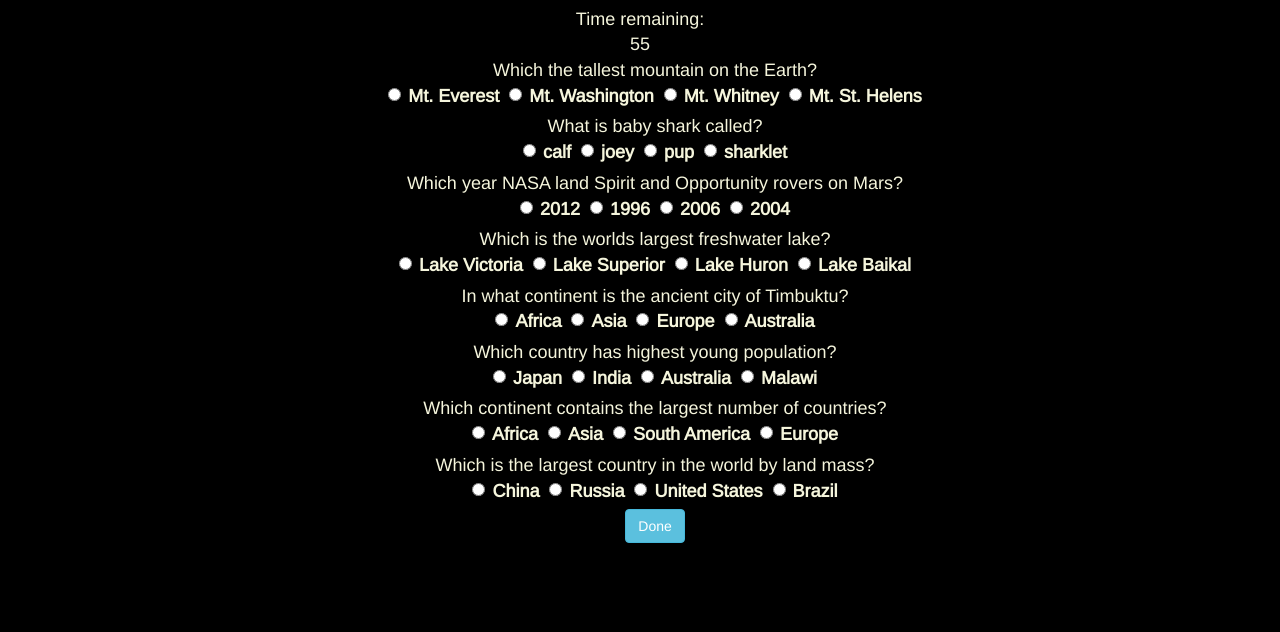
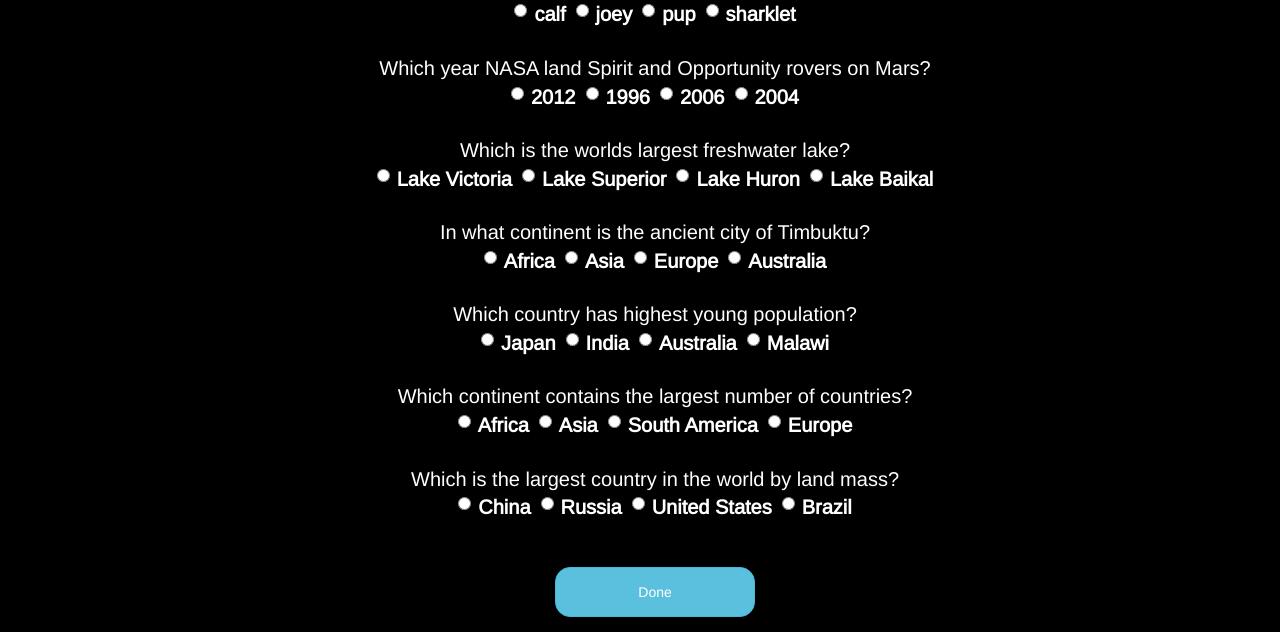
Before and after one commit to chris350/TriviaGame.github.io, a plain HTML site: page main.html in a window 1280 px wide. Shown: the part 297-929 px from the top of the page. Before the commit the page ends 855 px from the top, so only its background shows below. Drawn offline with nearby package versions, Linux system fonts and the light colour scheme; files that its build step writes are made by us from their sources.

Commit message:
updated border style for start and done buttons

```diff
--- a/assests/css/style.css
+++ b/assests/css/style.css
@@ -1,15 +1,24 @@
 body,html{
-    background-color: black;
+    background-color:black;
+    color: white;
     font-family: 'Arimo', sans-serif;
-    color: beige;
-    font-size: 18px;
 }
 .quiz-container{
     margin-left: 400px;
 }
+.timer-header{
+    color: red;
+}
+.question-group,.timer,.timer-header,.statement{
+    font-size: 20px;
+}
+.result-screen{
+    display: none;
+    color: gray;
+}
 .top-row{
     padding: 20px;
-    margin-top:40px;
+    margin-top:80px;
 }
 .left-col{
     min-width: 100px;
@@ -23,15 +32,25 @@ body,html{
 }
 .startbutton{
     width: 200px;
+    height: 50px;
     margin-top:150px;
+    border-radius: 15px;
 }
-.clickme{
+/*.clickme{
     font-size: 18px;
-    color: red;
     animation: bounceIn 2S;
-}
+}*/
 img{
     margin: 0px;
     padding: 0px;
     width: 100%;
 }
+#submitButton{
+    margin-top: 40px;
+    border-radius: 15px;
+    width: 200px;
+    height: 50px;
+}
+.statement{
+    margin-top: 20px;
+}
```
